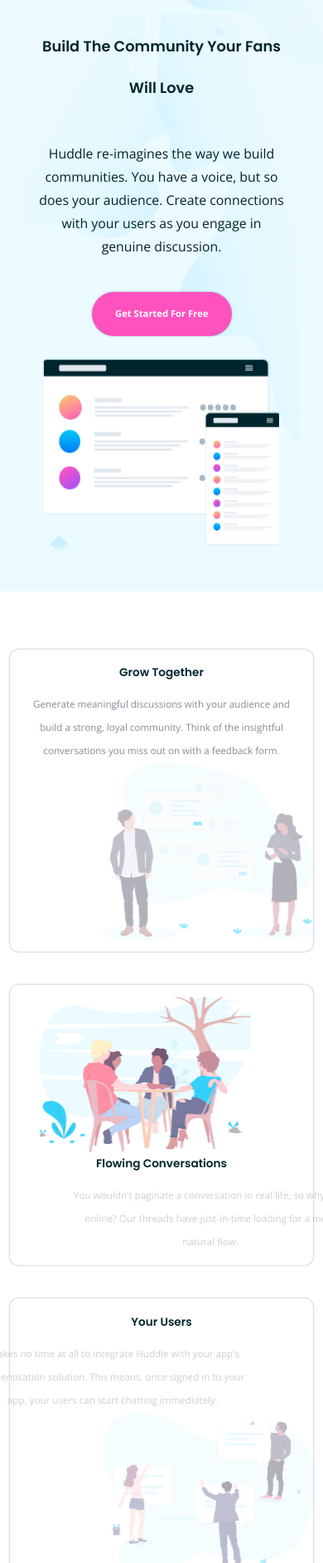
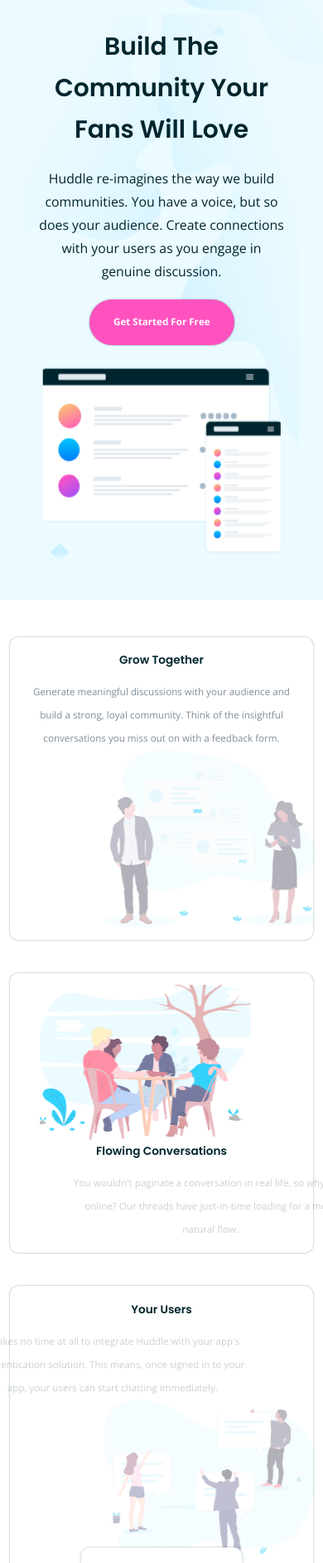
Before and after one commit to scourgeofgods/huddle-landing-page-with-alternating-feature-blocks-master, a plain HTML site: page index.html in a window 390 px wide. Shown: the part 116-2000 px from the top of the page at 83% size. Drawn offline with nearby package versions, Linux system fonts and the light colour scheme.

```diff
--- a/assets/css/style.css
+++ b/assets/css/style.css
@@ -175,7 +175,7 @@ li {
   display: flex;
   flex-direction: column;
   align-items: flex-start;
-  row-gap: 4rem;
+  row-gap: 2rem;
 }
 .header__hero--content__title {
   font-size: var(--font-size-d-mt);
@@ -210,7 +210,7 @@ li {
 }
 
 .features {
-  padding: var(--padding-d-mcc-v) var(--padding-d-lc-h) var(--padding-d-mcc-v);
+  padding: var(--padding-d-l-v) var(--padding-d-lc-h);
   display: flex;
   align-items: center;
   flex-direction: column;
@@ -363,6 +363,7 @@ li {
     background-image: url("../images/bg-hero-mobile.svg");
     background-repeat: no-repeat;
     background-size: cover;
+
     padding: var(--padding-d-xs-v) var(--padding-d-m-h);
     flex-direction: column;
     align-items: center;
@@ -374,7 +375,7 @@ li {
     align-items: center;
   }
   .header__hero--content__title {
-    font-size: var(--font-size-d-m);
+    font-size: var(--font-size-d-mc);
   }
   .header__hero--content__details {
     font-size: var(--font-size-d-sc);
@@ -384,7 +385,7 @@ li {
     padding: var(--padding-d-xs-v) var(--padding-d-mc-h);
   }
   .features {
-    padding: var(--padding-d-mcc-v) var(--padding-d-xs-h);
+    padding: var(--padding-d-mc-v) var(--padding-d-xs-h);
   }
   .features__feature {
     flex-direction: column;
@@ -406,7 +407,7 @@ li {
     flex-direction: column-reverse;
   }
   .cta {
-    padding: var(--padding-d-mcc-v);
+    padding: var(--padding-d-mc-v);
   }
   .cta__card--title {
     font-size: var(--font-size-d-s);
```
